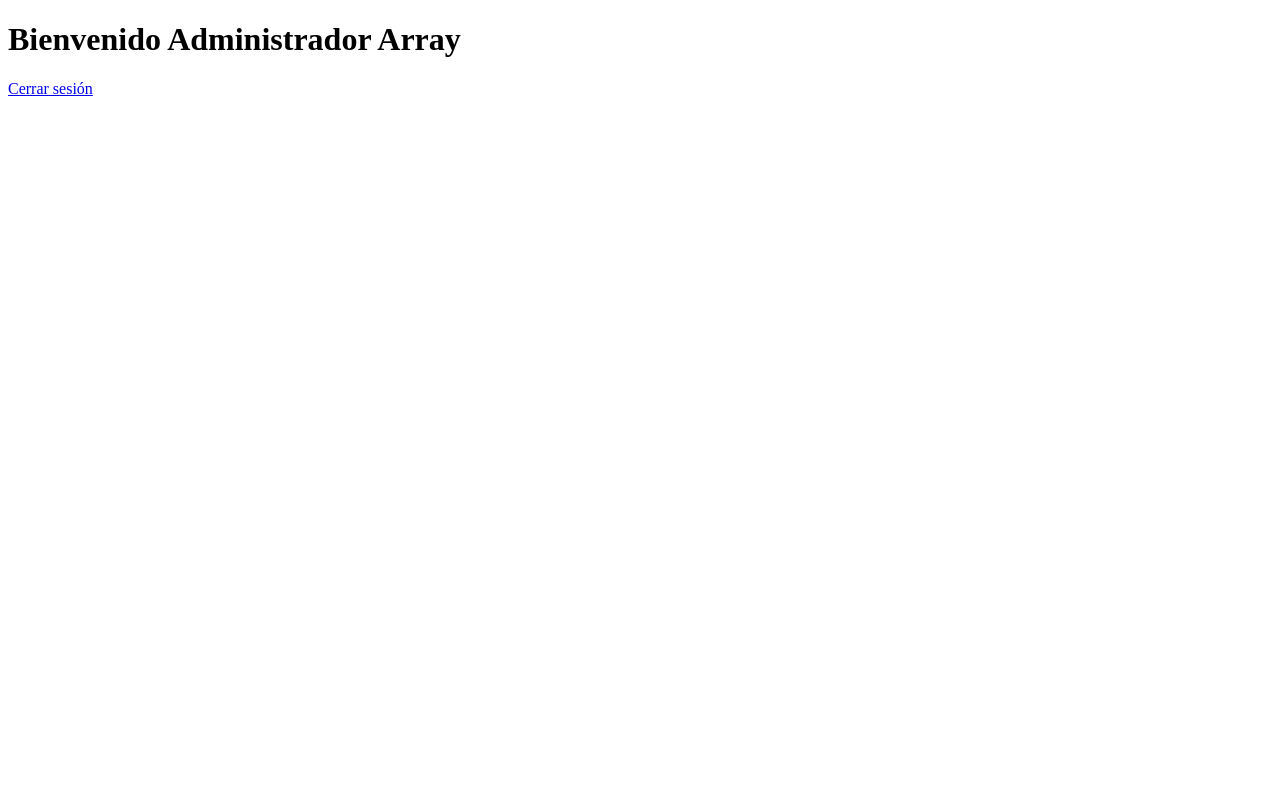
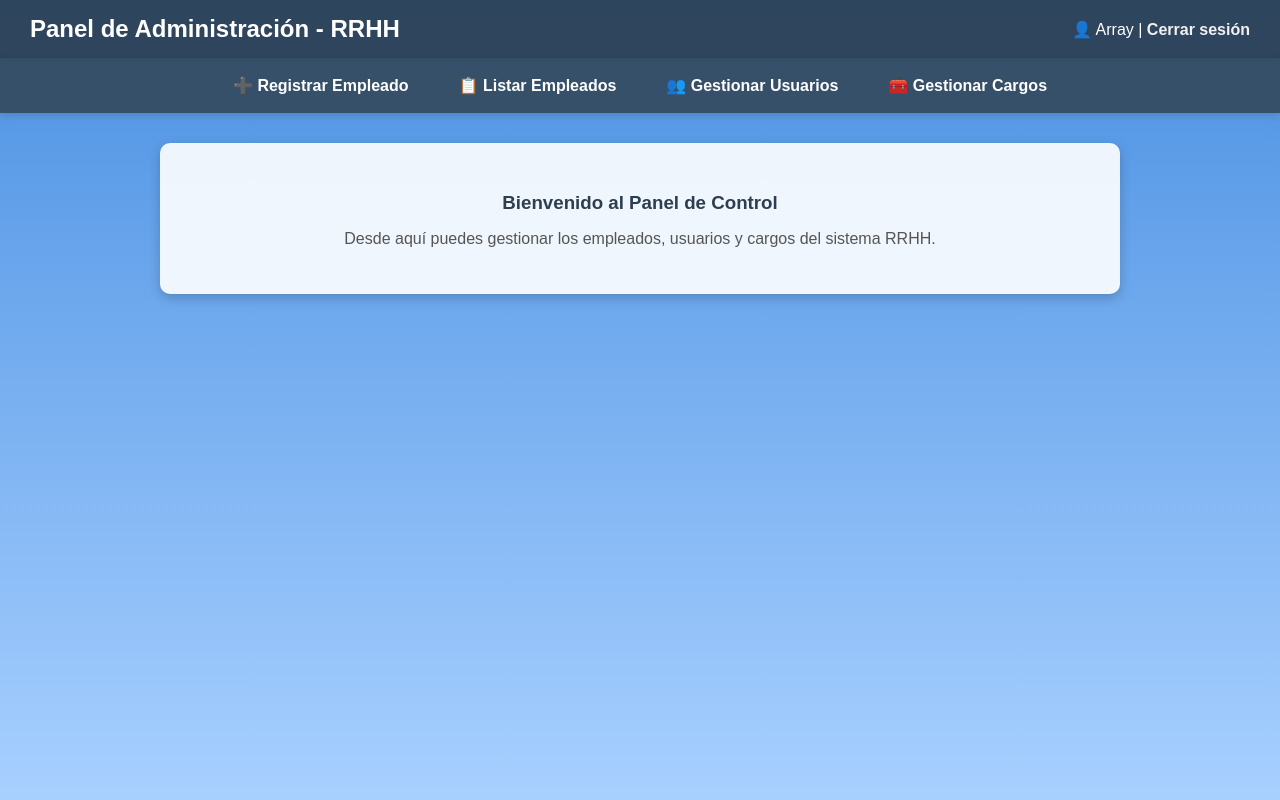
Before and after one commit to JhonDraco/Trabajo-de-grado, a PHP site: page /PHP/administrador.php in a window 1280 px wide. Run offline with PHP 8.4, Linux system fonts and the light colour scheme; a user stored in the database is signed in.

Commit message:
nuevo inicio para administrador.php

```diff
--- a/PHP/administrador.php
+++ b/PHP/administrador.php
@@ -1,7 +1,5 @@
 <?php
 session_start();
-
-// Verifica que haya sesión y que sea administrador
 if (!isset($_SESSION['usuario']) || $_SESSION['cargo'] != 1) {
     header("Location: index.php");
     exit();
@@ -11,10 +9,31 @@ if (!isset($_SESSION['usuario']) || $_SESSION['cargo'] != 1) {
 <html lang="es">
 <head>
     <meta charset="UTF-8">
-    <title>Administrador</title>
+    <title>Panel del Administrador</title>
+    <link rel="stylesheet" href="../css/administrador.css">
+
 </head>
 <body>
-    <h1>Bienvenido Administrador <?php echo $_SESSION['usuario']; ?></h1>
-    <a href="cerrar_sesion.php">Cerrar sesión</a>
+
+<header>
+    <h2>Panel de Administración - RRHH</h2>
+    <div>
+        <span>👤 <?php echo $_SESSION['usuario']; ?></span> |
+        <a href="cerrar_sesion.php">Cerrar sesión</a>
+    </div>
+</header>
+
+<nav class="menu">
+    <a href="formulario_para_empleado.php">➕ Registrar Empleado</a>
+    <a href="listar_empleados.php">📋 Listar Empleados</a>
+    <a href="usuarios.php">👥 Gestionar Usuarios</a>
+    <a href="cargos.php">🧰 Gestionar Cargos</a>
+</nav>
+
+<div class="contenido">
+    <h3>Bienvenido al Panel de Control</h3>
+    <p>Desde aquí puedes gestionar los empleados, usuarios y cargos del sistema RRHH.</p>
+</div>
+
 </body>
 </html>
--- a/PHP/trabajador.php
+++ b/PHP/trabajador.php
@@ -1,12 +1,16 @@
 <?php
 session_start();
 
-// Verifica que haya sesión y que sea trabajador
+header("Cache-Control: no-cache, no-store, must-revalidate");
+header("Pragma: no-cache");
+header("Expires: 0");
+
 if (!isset($_SESSION['usuario']) || $_SESSION['cargo'] != 2) {
     header("Location: index.php");
     exit();
 }
 ?>
+
 <!DOCTYPE html>
 <html lang="es">
 <head>
--- a/css/administrador.css
+++ b/css/administrador.css
@@ -4,6 +4,72 @@ body {
             font-family: Arial, sans-serif;
             margin: 0;
             height: 100vh;
+            color: #333;
+        }
 
+        header {
+            background-color: rgba(44, 62, 80, 0.9);
+            color: white;
+            padding: 15px 30px;
+            display: flex;
+            justify-content: space-between;
+            align-items: center;
+            box-shadow: 0px 2px 10px rgba(0,0,0,0.2);
+        }
 
+        header h2 {
+            margin: 0;
+            font-size: 1.5rem;
         }
+
+        header a {
+            color: #f1f1f1;
+            text-decoration: none;
+            font-weight: bold;
+        }
+
+        header a:hover {
+            text-decoration: underline;
+        }
+
+        .menu {
+            background-color: rgba(52, 73, 94, 0.9);
+            padding: 10px 0;
+            display: flex;
+            justify-content: center;
+            gap: 20px;
+            box-shadow: 0px 2px 8px rgba(0,0,0,0.15);
+        }
+
+        .menu a {
+            color: white;
+            text-decoration: none;
+            font-weight: bold;
+            padding: 8px 15px;
+            border-radius: 5px;
+            transition: 0.3s;
+        }
+
+        .menu a:hover {
+            background-color: #3498db;
+        }
+
+        .contenido {
+            background-color: rgba(255, 255, 255, 0.9);
+            margin: 30px auto;
+            width: 80%;
+            max-width: 900px;
+            padding: 30px;
+            border-radius: 10px;
+            box-shadow: 0px 4px 12px rgba(0,0,0,0.2);
+            text-align: center;
+        }
+
+        .contenido h3 {
+            margin-bottom: 10px;
+            color: #2c3e50;
+        }
+
+        .contenido p {
+            color: #555;
+        }
```
Lines whose indentation alone changed are shown as unchanged.
